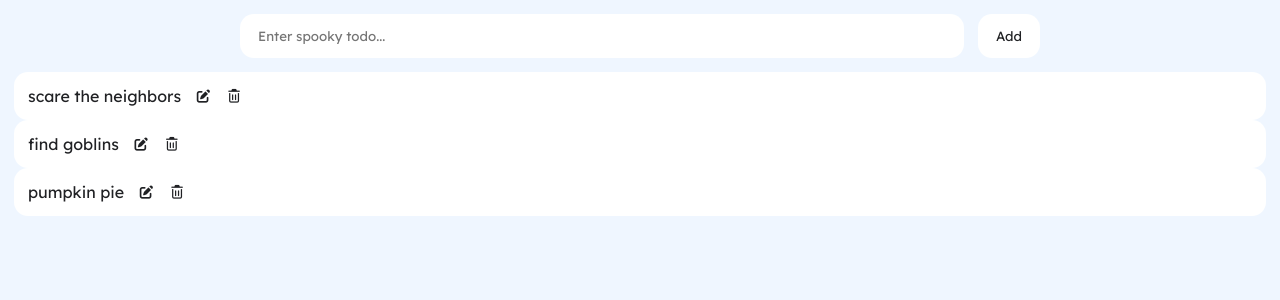
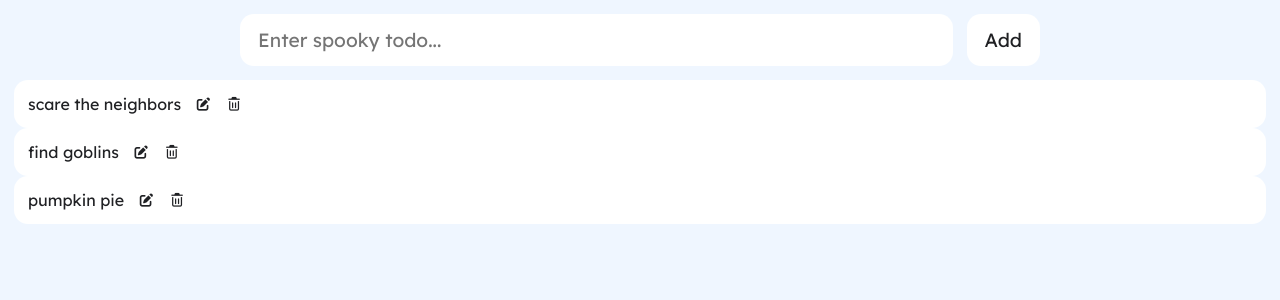
Before and after one commit to heonaliu/todo-list, a React (Vite) app: page / in a window 1280 px wide. Shown: the top 300 px of the page. Built offline with nearby package versions, Linux system fonts and the light colour scheme.

Commit message:
add media querey to adjust upon resize

```diff
--- a/src/index.css
+++ b/src/index.css
@@ -89,3 +89,18 @@ p {
   background: transparent;
   cursor: pointer;
 }
+
+.actionsContainer button:hover {
+  opacity: 0.7;
+}
+
+@media (min-width: 640px) {
+  header button,
+  header input {
+    font-size: 1.2rem;
+  }
+
+  p {
+    font-size: 1em;
+  }
+}
```
